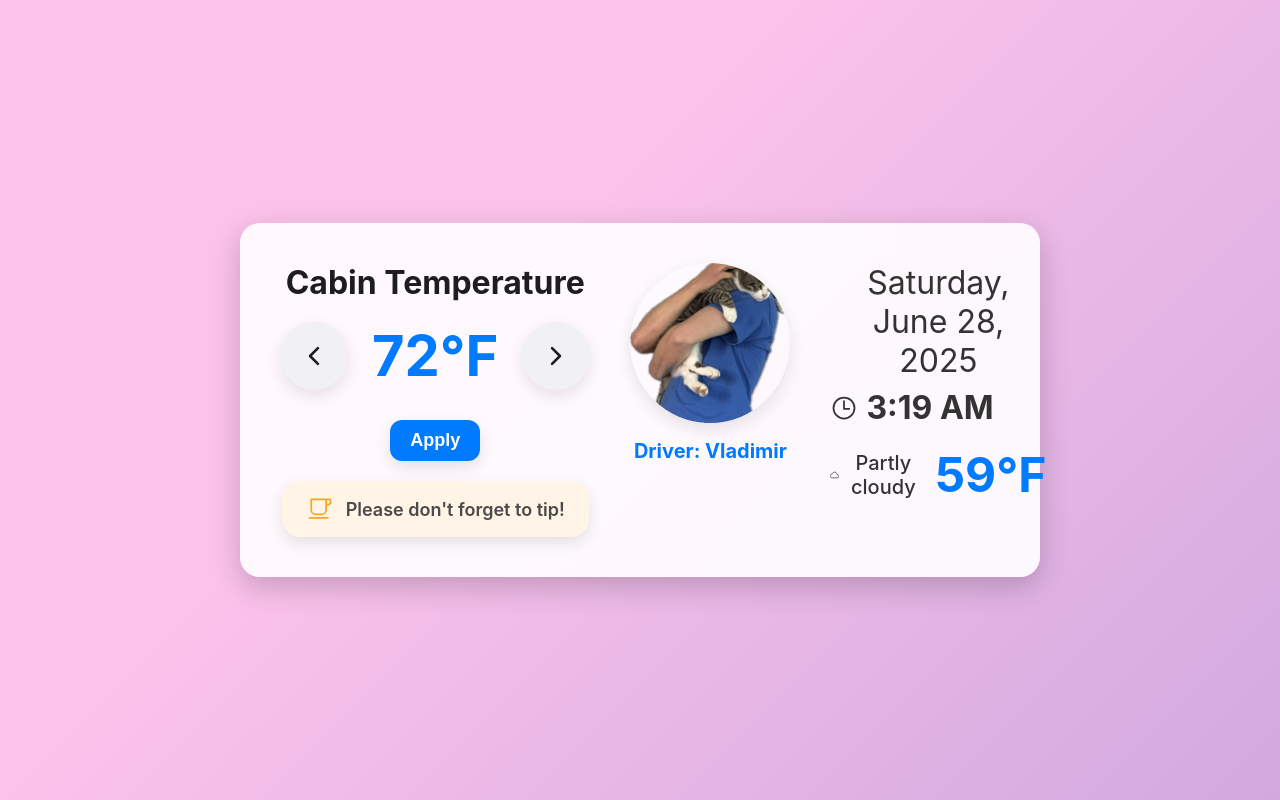
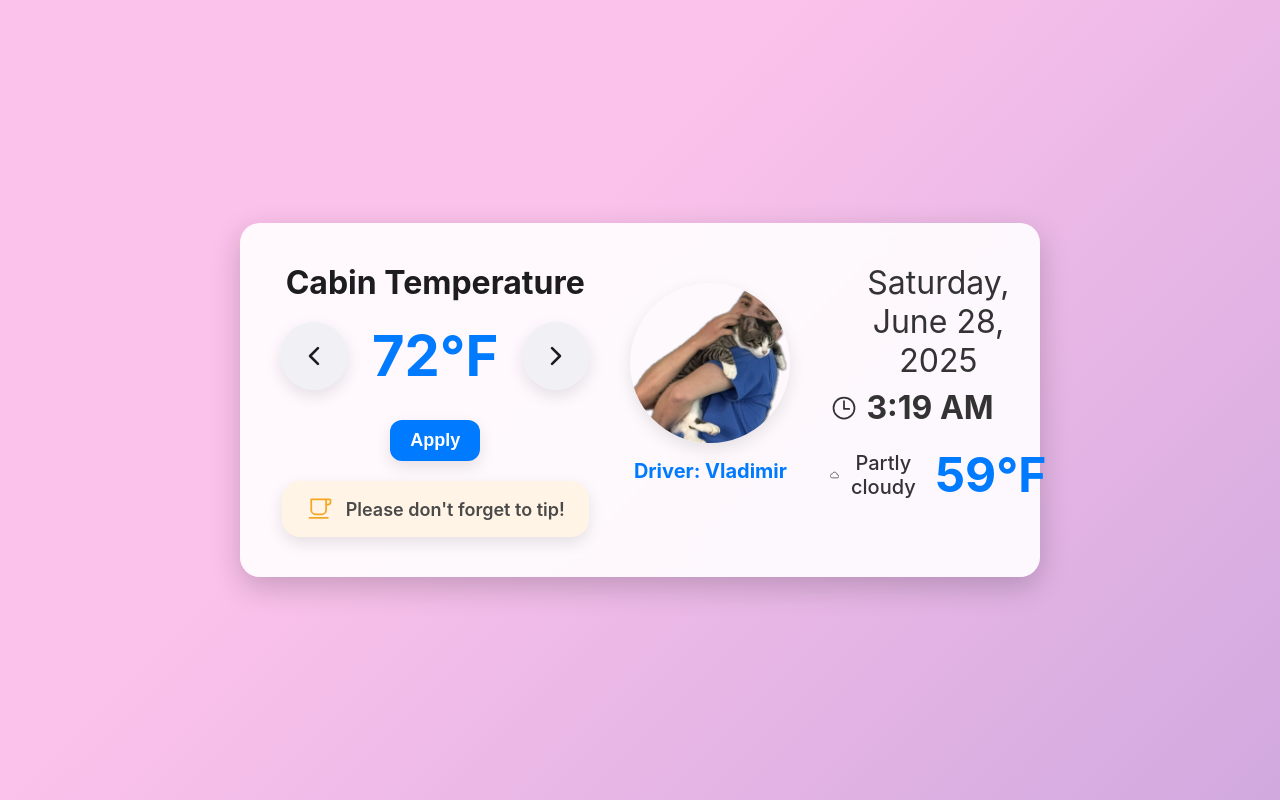
Before and after one commit to vladimirmednikov/climate-control, a plain HTML site: page index.html in a window 1280 px wide. Drawn offline with nearby package versions, Linux system fonts and the light colour scheme; no server answers.

Commit message:
Add files via upload

```diff
--- a/index.html
+++ b/index.html
@@ -40,8 +40,15 @@
       box-shadow:0 6px 16px rgba(0,0,0,0.1); font-size:18px; font-weight:600;
     }
     .popup-tip ion-icon { font-size:28px; color:#f5a623; }
-    .user-photo { width:160px; height:160px; border-radius:50%; object-fit:cover;
-      box-shadow:0 6px 16px rgba(0,0,0,0.1); margin-bottom:16px;
+    .user-photo {
+      width: 160px;
+      height: 160px;
+      border-radius: 50%;
+      object-fit: cover;
+      object-position: top center;
+      box-shadow: 0 6px 16px rgba(0,0,0,0.1);
+      margin-top: 20px;
+      margin-bottom: 16px;
     }
     .photo-caption { font-size:20px; font-weight:700; color:#007aff; margin-bottom:24px; }
     #date-time .date { font-size:32px; margin-bottom:8px; color:#333; }
```
